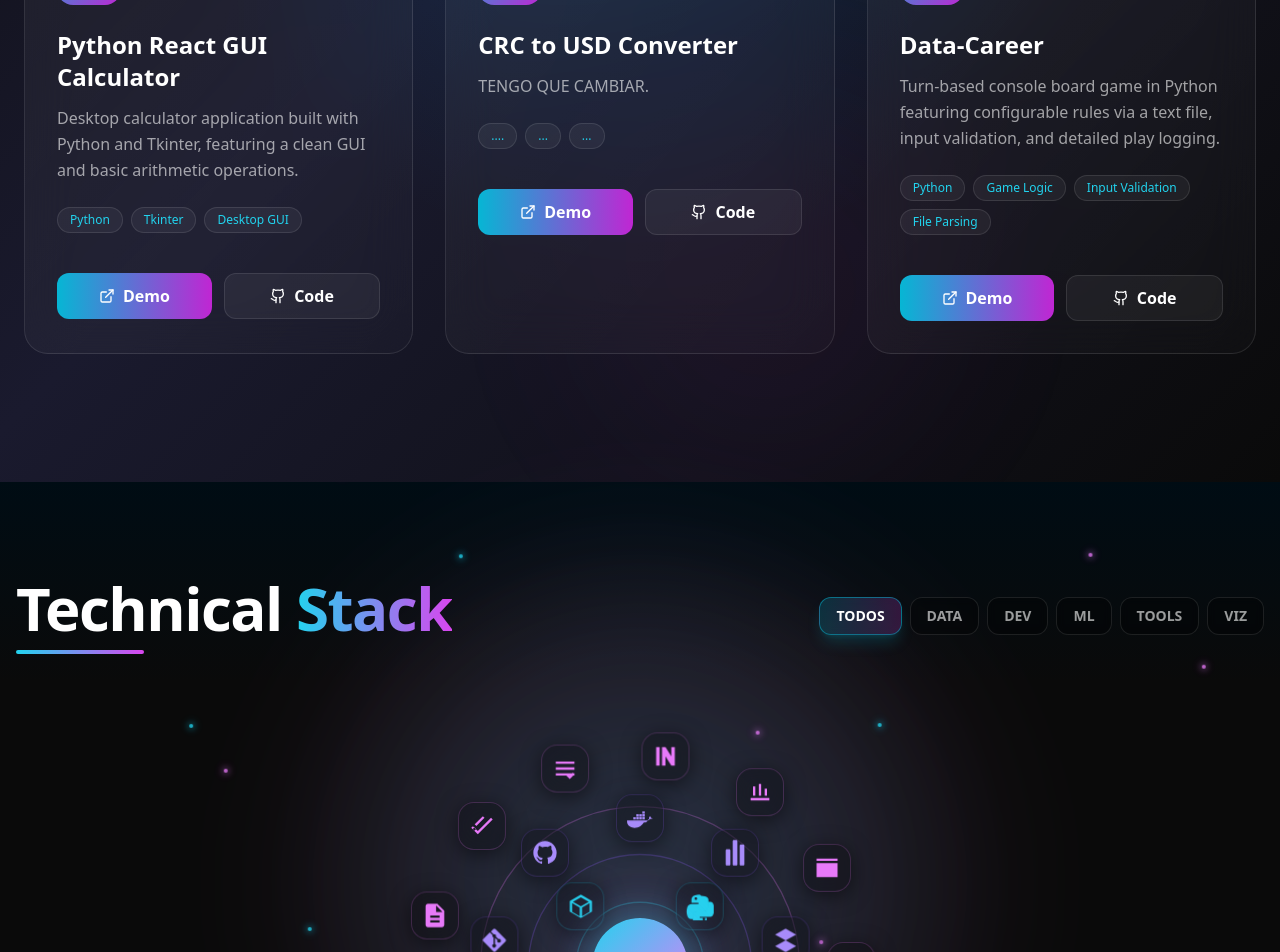
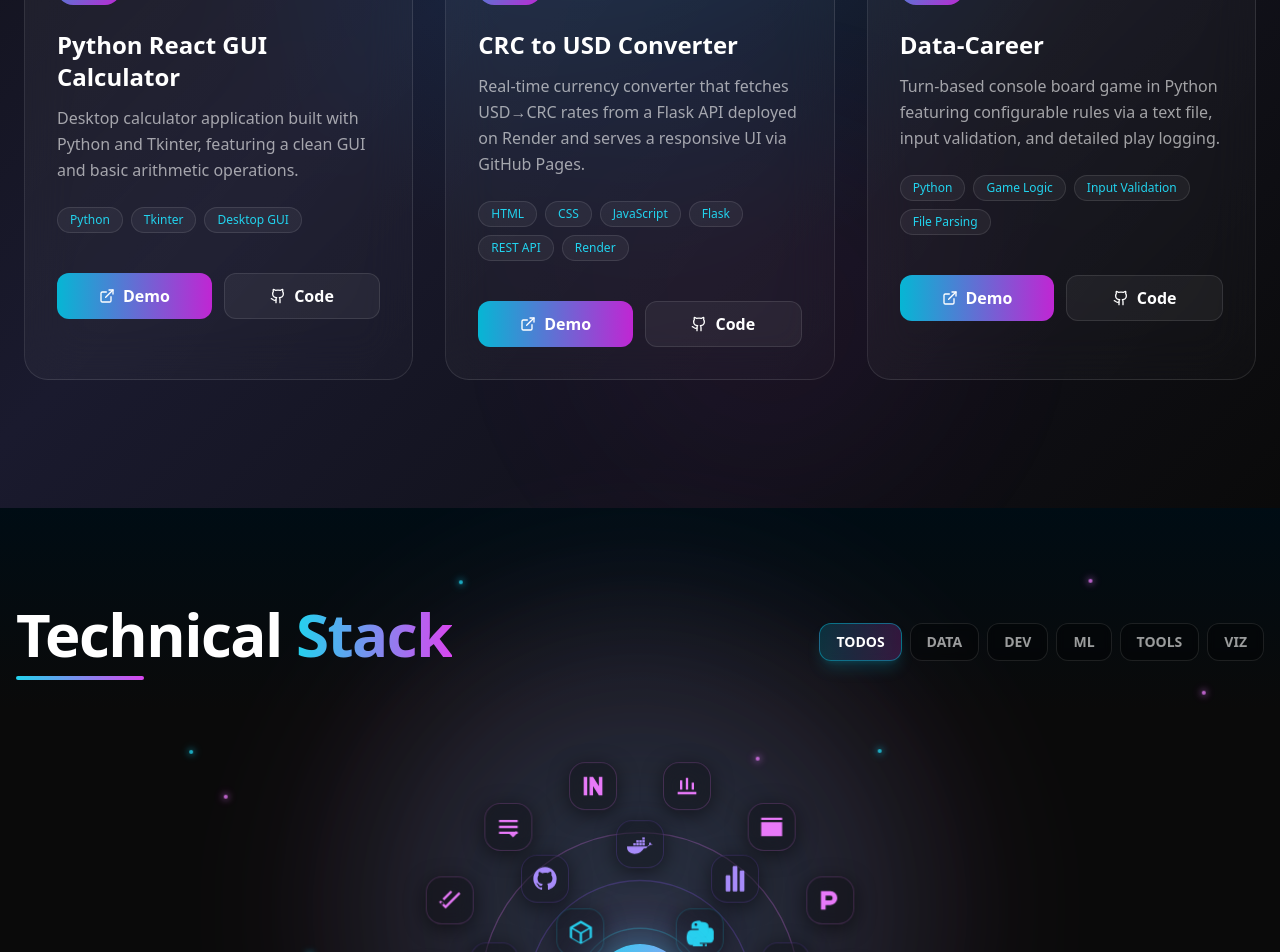
Before and after one commit to YordinZ/PORTFOLIO, a React (Vite) app: page / in a window 1280 px wide. Shown: the part 1700-2652 px from the top of the page. Built offline with nearby package versions, Linux system fonts and the light colour scheme.

Commit message:
little changes

```diff
--- a/src/components/Projects.tsx
+++ b/src/components/Projects.tsx
@@ -96,9 +96,9 @@ const Projects = () => {
       {
         title: "CRC to USD Converter",
         icon: DollarSign,
-        description: "TENGO QUE CAMBIAR.",
-        tags: ["....", "...", "..."],
-        demoUrl: "#",
+        description: "Real-time currency converter that fetches USD→CRC rates from a Flask API deployed on Render and serves a responsive UI via GitHub Pages.",
+        tags: ["HTML", "CSS", "JavaScript", "Flask", "REST API", "Render"],
+        demoUrl: "https://yordinz.github.io/CRC-to-USD-Converter/",
         code: { kind: "single", url: "https://github.com/YordinZ/CRC-to-USD-Converter" },
       },
       {
--- a/src/components/Skills.tsx
+++ b/src/components/Skills.tsx
@@ -40,6 +40,7 @@ const skills: Skill[] = [
   { name: "Neon", icon: <NeonIcon />, category: "Data", description: "Serverless PostgreSQL database for scalable cloud applications", orbit: 3 },
   { name: "Railway", icon: <RailwayIcon />, category: "Dev", description: "Cloud platform for backend deployment and infrastructure management", orbit: 3 },
   { name: "Formspree", icon: <FormspreeIcon />, category: "Tools", description: "Form backend service for handling contact forms without a custom server", orbit: 3 },
+  { name: "Render", icon: <RenderIcon />, category: "Dev", description: "Cloud platform for deploying web services, APIs, and full-stack applications", orbit: 3 },
 ];
 
 const categories = [
@@ -779,3 +780,11 @@ function FormspreeIcon() {
     </svg>
   );
 }
+
+function RenderIcon() {
+  return (
+    <svg viewBox="0 0 24 24" fill="currentColor" className="w-full h-full">
+      <path d="M4 4h8a6 6 0 0 1 0 12H8v4H4V4zm4 4v4h4a2 2 0 0 0 0-4H8z" />
+    </svg>
+  );
+}
```
Also changed, not shown: 2 other files (tests, documents, lock files or other folders).
